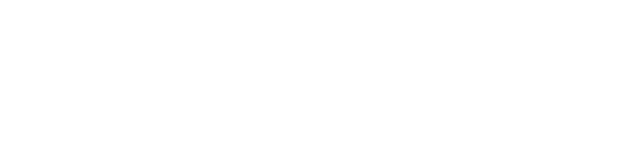
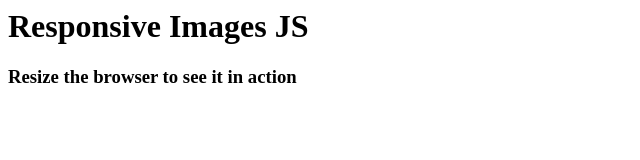
Before and after one commit to smasala/responsive-images-js, a plain HTML site: page demo.html in a window 1280 px wide. Shown: the whole page, without its empty margins (0-640 px from the left). Drawn offline with nearby package versions, Linux system fonts and the light colour scheme.

Commit message:
Update demo.html
added a simple header

```diff
--- a/demo.html
+++ b/demo.html
@@ -5,7 +5,8 @@
   <script src="https://raw.githubusercontent.com/smasala/responsive-images-js/master/responsiveimages.js"></script>
 </head>
 <body>
-
+<h1> Responsive Images JS </h1>
+<h3> Resize the browser to see it in action </h3>
 	<img 	data-sizes="xs, s, m, l, xl"
 			data-srcset="
 					http://placehold.it/100x100&text=xs,
```
